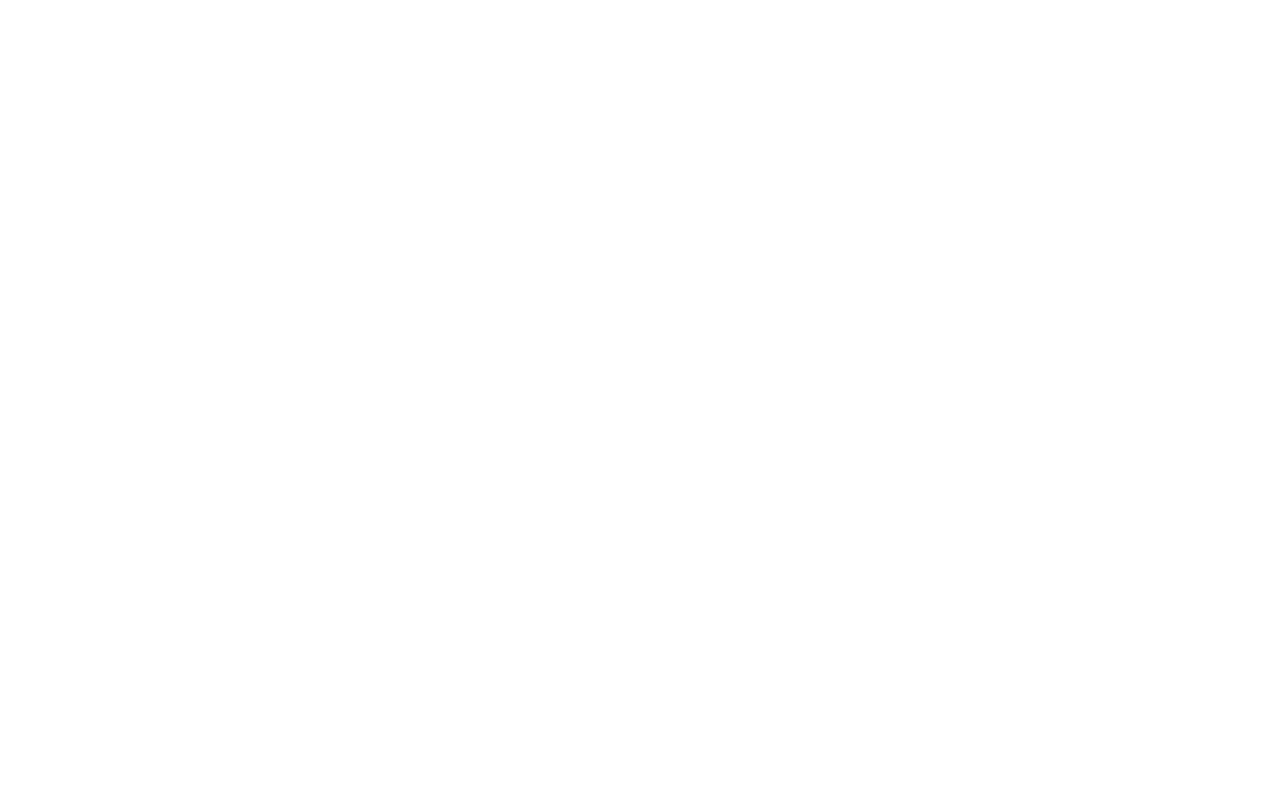
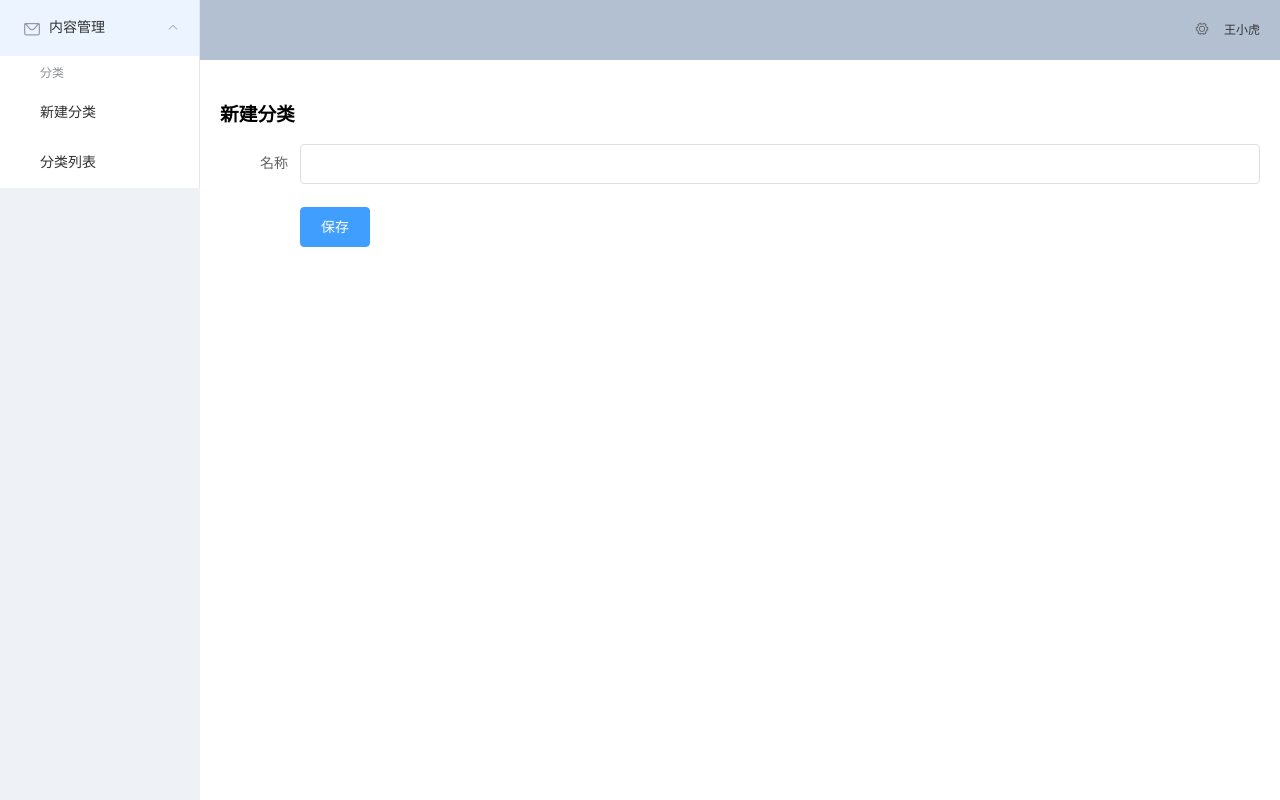
Before and after one commit to syzdev/vv-blog, a Vue app in the folder admin/: page /#/category/create in a window 1280 px wide. Built offline with nearby package versions, Linux system fonts and the light colour scheme.

Commit message:
完成通用CRUD接口

```diff
--- a/admin/src/router/index.js
+++ b/admin/src/router/index.js
@@ -10,15 +10,15 @@
     component: () => import(/* webpackChunkName: "main" */ '../views/Main.vue'),
     children: [
       {
-        path: '/categories/create',
+        path: '/category/create',
         component: () => import(/* webpackChunkName: "categoryedit" */ '../views/CategoryEdit.vue')
       },
       {
-        path: '/categories/list',
+        path: '/category/list',
         component: () => import(/* webpackChunkName: "categorylist" */ '../views/CategoryList.vue')
       },
       {
-        path: '/categories/edit/:id',
+        path: '/category/edit/:id',
         component: () => import(/* webpackChunkName: "categoryedit" */ '../views/CategoryEdit.vue'),
         props: true
       },
--- a/admin/src/views/CategoryEdit.vue
+++ b/admin/src/views/CategoryEdit.vue
@@ -26,18 +26,18 @@
   methods: {
     async save() {
       if (this.id) {
-        await this.$http.put(`categories/${this.id}`, this.model)
+        await this.$http.put(`rest/category/${this.id}`, this.model)
       } else {
-        await this.$http.post('categories', this.model)
+        await this.$http.post('rest/category', this.model)
       }
-      this.$router.push('/categories/list')
+      this.$router.push('/category/list')
       this.$message({
         type: 'success',
         message: '保存成功！',
       })
     },
     async fetch() {
-      const res = await this.$http.get(`categories/${this.id}`)
+      const res = await this.$http.get(`rest/category/${this.id}`)
       this.model = res.data
     },
   },
--- a/admin/src/views/CategoryList.vue
+++ b/admin/src/views/CategoryList.vue
@@ -2,9 +2,9 @@
   <div>
     <h1>分类列表</h1>
     <el-table :data="items">
-      <el-table-column prop="_id" label="ID" width="220px"> </el-table-column>
+      <el-table-column prop="_id" label="ID" width="300"> </el-table-column>
       <el-table-column prop="name" label="分类名称"> </el-table-column>
-      <el-table-column fixed="right" label="操作" width="100">
+      <el-table-column fixed="right" label="操作" width="200">
         <template slot-scope="scope">
           <el-button
             type="primary"
@@ -30,7 +30,7 @@
   },
   methods: {
     async fetch() {
-      const res = await this.$http.get('categories')
+      const res = await this.$http.get('rest/category')
       this.items = res.data
     },
     async remove(row) {
@@ -39,7 +39,7 @@
         cancelButtonText: '取消',
         type: 'warning',
       }).then(async () => {
-        await this.$http.delete(`categories/${row._id}`)
+        await this.$http.delete(`rest/category/${row._id}`)
         this.$message({
           type: 'success',
           message: '删除成功!',
--- a/admin/src/views/Main.vue
+++ b/admin/src/views/Main.vue
@@ -8,8 +8,8 @@
           >
           <el-menu-item-group>
             <template slot="title">分类</template>
-            <el-menu-item index="/categories/create">新建分类</el-menu-item>
-            <el-menu-item index="/categories/list">分类列表</el-menu-item>
+            <el-menu-item index="/category/create">新建分类</el-menu-item>
+            <el-menu-item index="/category/list">分类列表</el-menu-item>
           </el-menu-item-group>
         </el-submenu>
 
```
Also changed, not shown: 2 other files (tests, documents, lock files or other folders).
